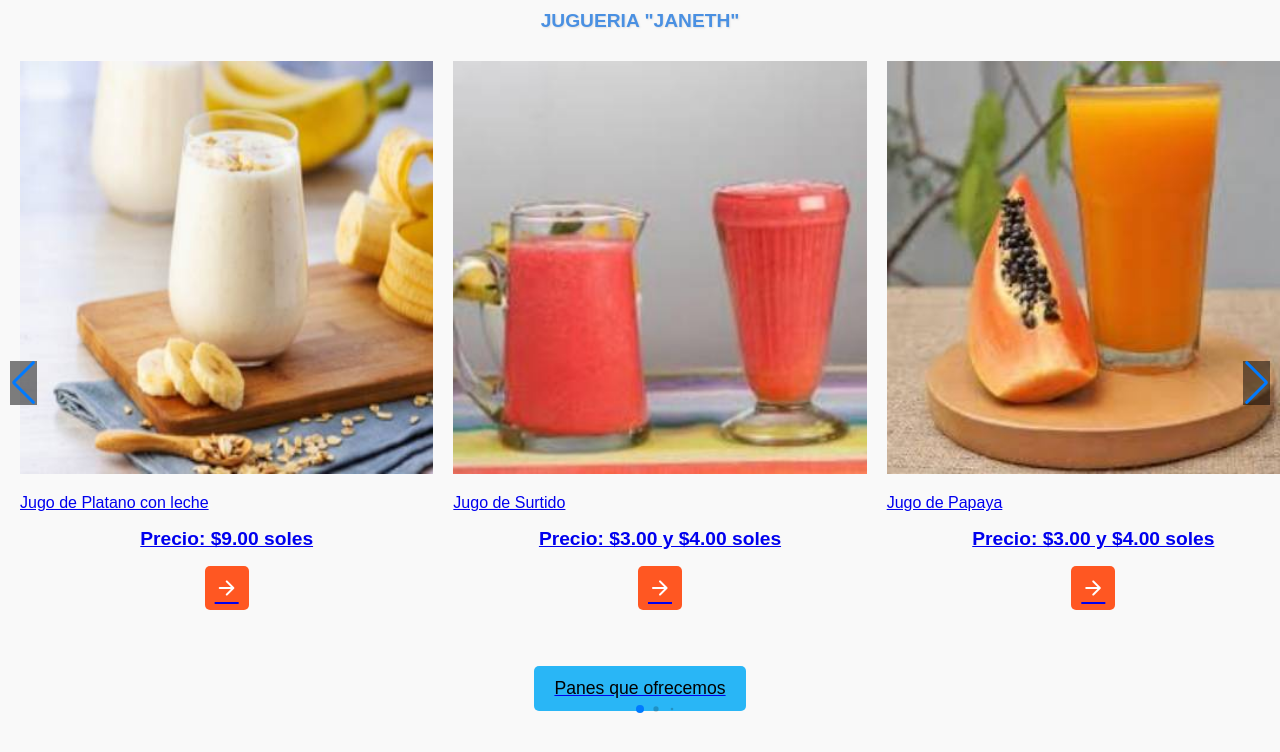
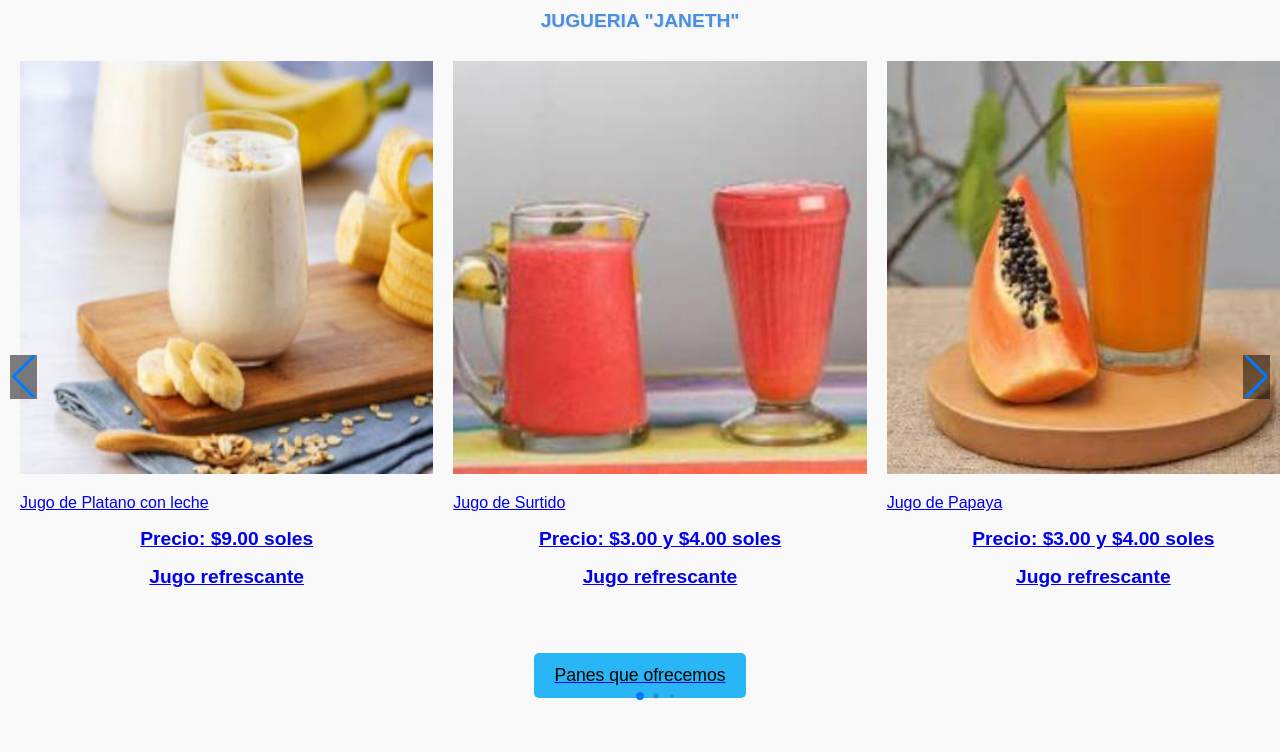
Before and after one commit to StivenQuispe/prueba_final, a plain HTML site: page jugos.html in a window 1280 px wide. Drawn offline with nearby package versions, Linux system fonts and the light colour scheme.

Commit message:
jugos.html

```diff
--- a/jugos.html
+++ b/jugos.html
@@ -21,7 +21,7 @@
                  <img src="images/platano con leche.jpg" alt="Card Image" class="card-image">
                  <p class="badge">Jugo de Platano con leche</p>
                  <h2 class="card-title">Precio: $9.00 soles</h2>
-                 <button class="card-button material-symbols-rounded">arrow_forward</button>
+                 <h3 class="card-title">Jugo refrescante </h3>
                 </a>
             </li>
             <li class="card-item swiper-slide">
@@ -29,7 +29,7 @@
                  <img src="images/SURTIDO.jpg" alt="Card Image" class="card-image">
                  <p class="badge dos">Jugo de Surtido</p>
                  <h2 class="card-title">Precio: $3.00 y $4.00 soles</h2>
-                 <button class="card-button material-symbols-rounded">arrow_forward</button>
+                 <h3 class="card-title">Jugo refrescante </h3>
                 </a>
             </li>
             <li class="card-item swiper-slide">
@@ -37,7 +37,7 @@
                  <img src="images/papaya.jpg" alt="Card Image" class="card-image">
                  <p class="badge tres">Jugo de Papaya</p>
                  <h2 class="card-title">Precio: $3.00 y $4.00 soles</h2>
-                 <button class="card-button material-symbols-rounded">arrow_forward</button>
+                 <h3 class="card-title">Jugo refrescante </h3>
                 </a>
             </li>
             <li class="card-item swiper-slide">
@@ -45,7 +45,7 @@
                  <img src="images/manguito.jpg" alt="Card Image" class="card-image">
                  <p class="badge cuatro">Jugo de Mango con leche</p>
                  <h2 class="card-title">Precio: $9.00 soles</h2>
-                 <button class="card-button material-symbols-rounded">arrow_forward</button>
+                 <h3 class="card-title">Jugo refrescante </h3>
                 </a>
             </li>
             <li class="card-item swiper-slide">
@@ -53,7 +53,7 @@
                  <img src="images/de_piña.jpg" alt="Card Image" class="card-image">
                  <p class="badge cinco">Jugo de Piña</p>
                  <h2 class="card-title">Precio: $5.00 soles</h2>
-                 <button class="card-button material-symbols-rounded">arrow_forward</button>
+                 <h3 class="card-title">Jugo refrescante </h3>
                 </a>
             </li>
             <li class="card-item swiper-slide">
@@ -61,7 +61,7 @@
                  <img src="images/malta.jpg" alt="Card Image" class="card-image">
                  <p class="badge seis">Jugo de Malta</p>
                  <h2 class="card-title">Precio: $9.00 soles</h2>
-                 <button class="card-button material-symbols-rounded">arrow_forward</button>
+                 <h3 class="card-title">Jugo refrescante </h3>
                 </a>
             </li>
         </ul>
```
